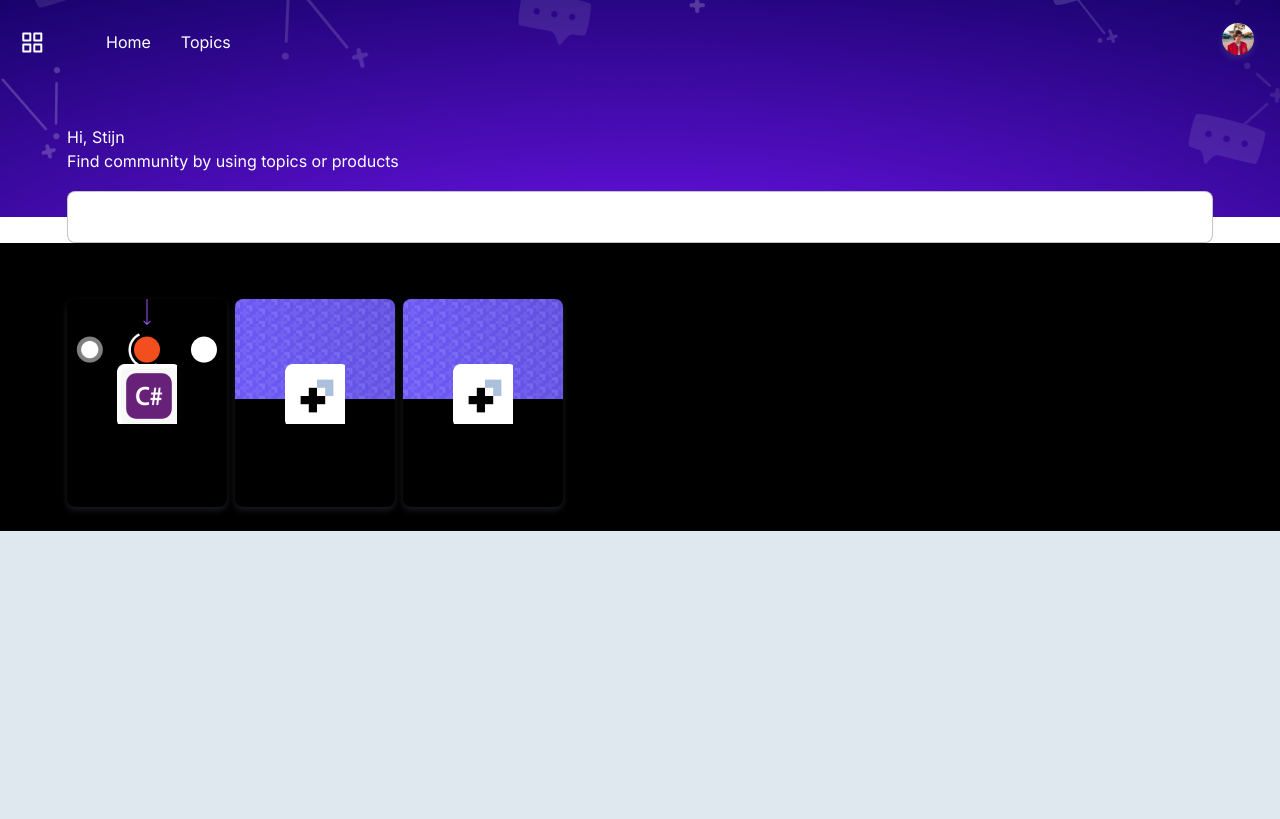
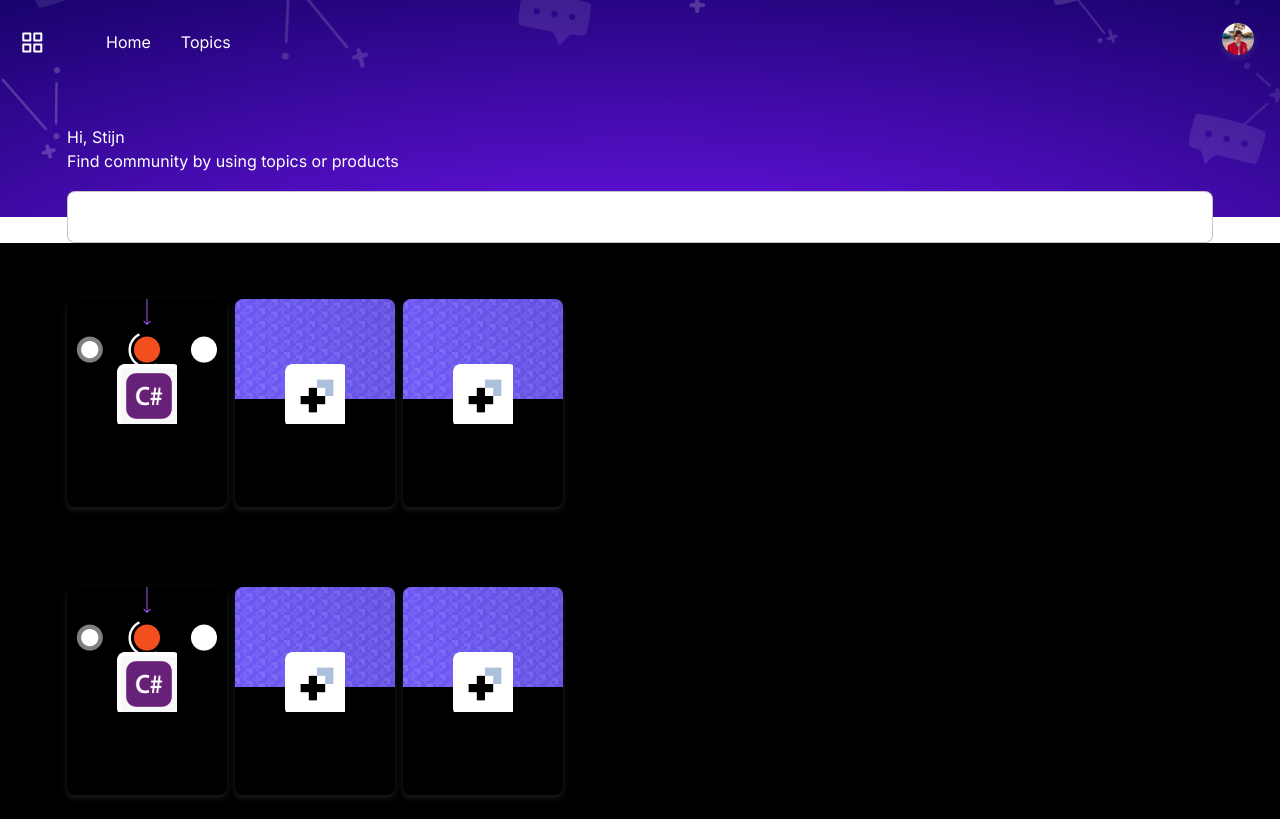
Before and after one commit to SelimD024/DevChirp, a React (Vite) app in the folder DevChirp/: page / in a window 1280 px wide. Built offline with nearby package versions, Linux system fonts and the light colour scheme.

Commit message:
Dynamic links

```diff
--- a/DevChirp/src/App.jsx
+++ b/DevChirp/src/App.jsx
@@ -26,12 +26,13 @@ const communityData = [
     path: "/javascript",
   },
   {
-    name: "Javascript",
+    name: "TESTpagina",
     members: "23,600",
     backgroundImage: javascriptimage,
     logo: javalogo,
-    path: "/javascript",
+    path: "/TESTPAGINA",
   },
+
   // Add more community objects as needed
 ];
 
@@ -57,7 +58,21 @@ function App() {
             ))}
           </div>
         </div>
-        {/* More community sections */}
+        <div className="community-cards bg-black">
+          <h1>Top Communities</h1>
+          <div className="cards">
+            {communityData.map((community) => (
+              <Link to={community.path} key={community.name}>
+                <CommunityCard
+                  name={community.name}
+                  members={community.members}
+                  backgroundImage={community.backgroundImage}
+                  logo={community.logo}
+                />
+              </Link>
+            ))}
+          </div>
+        </div>
       </main>
     </>
   );
```
